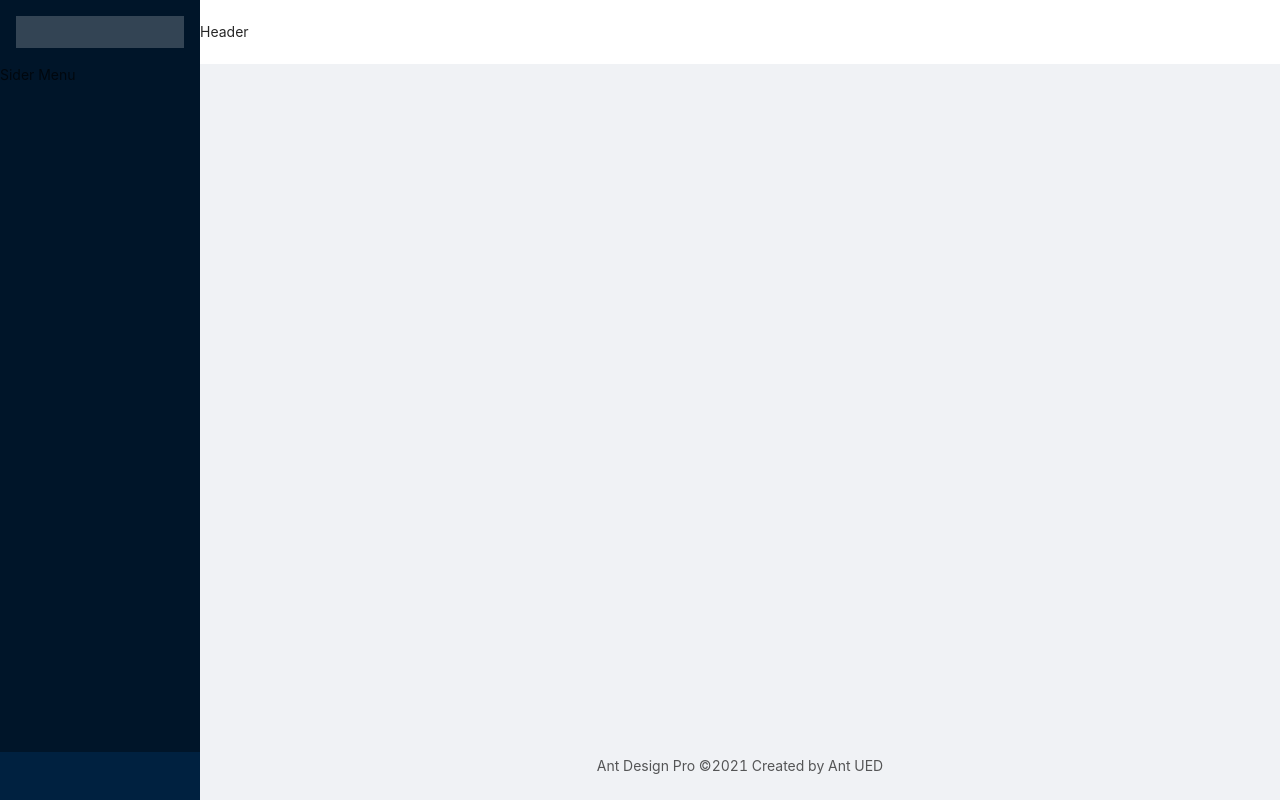
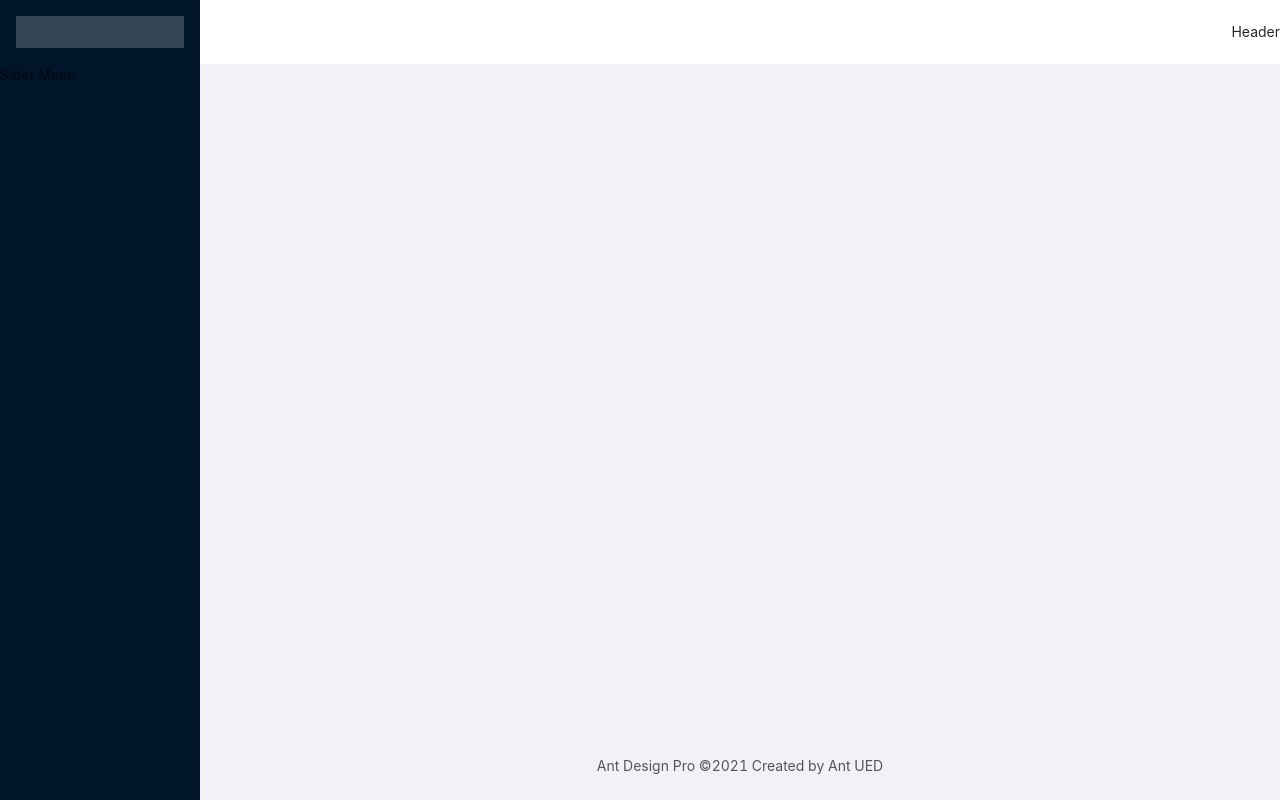
Before and after one commit to marlonyao/explore, a Vue app in the folder ant-design-vue-pro/: page / in a window 1280 px wide. Built offline with nearby package versions, Linux system fonts and the light colour scheme.

Commit message:
feat(ant-design-vue-pro): 实现菜单可折叠。
视频：https://time.geekbang.org/course/detail/100024601-91450 （05:00~12:14）

```diff
--- a/ant-design-vue-pro/src/layouts/BasicLayout.vue
+++ b/ant-design-vue-pro/src/layouts/BasicLayout.vue
@@ -1,11 +1,16 @@
 <template>
   <a-layout id="components-layout-demo-side" style="min-height: 100vh">
-    <a-layout-sider v-model="collapsed" collapsible>
+    <a-layout-sider :trigger="null" v-model="collapsed" collapsible>
       <div class="logo" />
       <SiderMenu />
     </a-layout-sider>
     <a-layout>
       <a-layout-header style="background: #fff; padding: 0">
+        <a-icon
+          class="trigger"
+          :type="collapsed ? 'menu-unfold' : 'menu-fold'"
+          @click="collapsed = !collapsed"
+        ></a-icon>
         <Header />
       </a-layout-header>
       <a-layout-content style="margin: 0 16px">
@@ -27,20 +32,30 @@ export default {
   components: {
     Header,
     Footer,
-    SiderMenu
+    SiderMenu,
   },
   data() {
     return {
-      collapsed: false
+      collapsed: false,
     };
-  }
+  },
 };
 </script>
 
-<style>
+<style scoped>
 #components-layout-demo-side .logo {
   height: 32px;
   background: rgba(255, 255, 255, 0.2);
   margin: 16px;
 }
+
+.trigger {
+  padding: 0 20px;
+  line-height: 64px;
+  font-size: 20px;
+}
+
+.trigger:hover {
+  background-color: #eee;
+}
 </style>
--- a/ant-design-vue-pro/src/layouts/Header.vue
+++ b/ant-design-vue-pro/src/layouts/Header.vue
@@ -1,3 +1,9 @@
 <template>
-  <div>Header</div>
+  <div class="header">Header</div>
 </template>
+
+<style scoped>
+.header {
+    float: right
+}
+</style>
--- a/ant-design-vue-pro/src/main.js
+++ b/ant-design-vue-pro/src/main.js
@@ -6,12 +6,13 @@ import store from "./store";
 // import "ant-design-vue/dist/antd.less";
 // import Button from "ant-design-vue/lib/button";
 // import "ant-design-vue/lib/button/style";
-import { Button, Layout } from "ant-design-vue";
+import { Button, Layout, Icon } from "ant-design-vue";
 
 Vue.config.productionTip = false;
 
 Vue.use(Button);
 Vue.use(Layout);
+Vue.use(Icon);
 
 new Vue({
   router,
```
Also changed, not shown: 1 other file (tests, documents, lock files or other folders).
